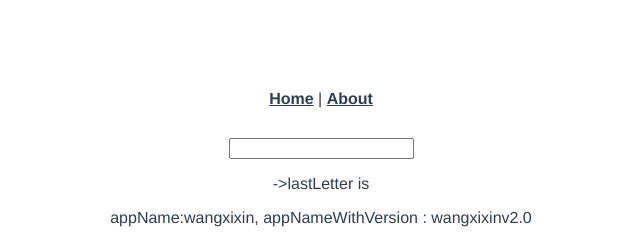
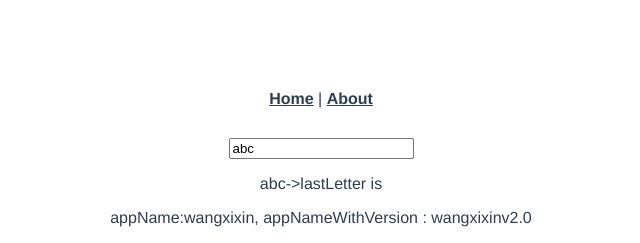
Before and after one commit to wangxx97/vue-cource, a Vue app: page /#/store in a window 1280 px wide. Shown: the top 243 px of the page, without its empty margins (319-959 px from the left). Built offline with nearby package versions, Linux system fonts and the light colour scheme.

Commit message:
7-vuex进阶

```diff
--- a/src/store/index.js
+++ b/src/store/index.js
@@ -5,6 +5,7 @@ import getters from './getters'
 import mutations from './mutations'
 import actions from './actions'
 import user from './module/user'
+import saveInLocal from "./plugin/saveInLocal"
 
 // import config from './config'
 
@@ -13,11 +14,14 @@ Vue.use(Vuex)
 
 // 创建vuex实例
 export default new Vuex.Store({
-  state,
+	// strict: process.env.NODE_ENV === 'development',  // 开启了严格模式
+	strict: false,
+	state,
 	getters,
-  mutations,
-  actions,
-  modules: {
-    user
-  }
+	mutations,
+	actions,
+	modules: {
+		user
+	},
+	plugins: [saveInLocal]
 })
--- a/src/store/mutations.js
+++ b/src/store/mutations.js
@@ -8,8 +8,8 @@ const mutations = {
 		// vue.set(state, 'appVersion', 'v2.0')
 		state.appVersion = 'v2.0'
 	},
-	// SET_STATE_VALUE (state, value) {
-	// 	state.stateValue = value
-	// }
+	SET_STATE_VALUE (state, value) {
+		state.stateValue = value
+	}
 }
 export default mutations
--- /dev/null
+++ b/src/store/plugin/saveInLocal.js
@@ -0,0 +1,8 @@
+export default store => {
+	// console.log('store初始化了')
+	if (localStorage.state) store.replaceState(JSON.parse(localStorage.state))
+	store.subscribe((mutation, state) => {
+		localStorage.state = JSON.stringify(state)
+		// console.log('提交mutation')
+	})
+}
--- a/src/store/state.js
+++ b/src/store/state.js
@@ -1,6 +1,6 @@
 const state = {
 	// 在这里定义的值可以在任何组件中使用
 	appName: 'wangxixin',
-	// stateValue: 'abc'
+	stateValue: 'abc'
 }
 export default state
--- a/src/views/store.vue
+++ b/src/views/store.vue
@@ -2,10 +2,10 @@
 <!--@click 绑定点击事件-->
 <template>
 	<div>
-		<a-input @input="handleInput"/>
-		<!--		<a-input v-model="inputValue"/>-->
+		<!--		<a-input @input="handleInput"/>-->
+		<a-input v-model="stateValue"/>
 		<!--		<a-input :value="inputValue" @input="handleInput"/>-->
-		<p>{{ inputValue }}->lastLetter is{{inputValueLastLetter}}</p>
+		<p>{{ stateValue }}->lastLetter is{{inputValueLastLetter}}</p>
 		<!--		<a-show :content="inputValue"/>-->
 		<p>appName:{{appName}}, appNameWithVersion : {{ appNameWithVersion }} </p>
 		<p>userName:{{userName}},firstLetter is : {{firstLetter}}</p>
@@ -22,7 +22,7 @@
     // import AInput from "_c/AInput.vue"
     import AInput from "../components/AInput"
     import AShow from "../components/AShow"
-     import {mapState, mapGetters, mapMutations, mapActions} from 'vuex'
+    import {mapState, mapGetters, mapMutations, mapActions} from 'vuex'
     // import {createNamespacedHelpers} from 'vuex'
     // const {mapState} = createNamespacedHelpers('user')
     // const {mapGetters} = createNamespacedHelpers('user')
@@ -47,8 +47,16 @@
                 userName: state => state.user.userName,
                 // userName: state => state.user.userName,
                 appVersion: state => state.appVersion,
-                todoList: state => state.user.todo ? state.user.todo.todoList : []
+                todoList: state => state.user.todo ? state.user.todo.todoList : [],
             }),
+            stateValue: {
+                get() {
+                    return this.$store.state.stateValue
+                },
+                set(value) {
+                    this.SET_STATE_VALUE(value)
+                }
+            },
             ...mapGetters([
                 'appNameWithVersion',
                 'firstLetter'
@@ -83,7 +91,7 @@
             ...mapMutations([
                 'SET_USER_NAME',
                 'SET_APP_NAME',
-                // 'SET_STATE_VALUE'
+                'SET_STATE_VALUE'
             ]),
             ...mapActions([
                 'updateAppName'
@@ -103,7 +111,7 @@
                 // this.$store.commit('SET_APP_VERSION')
             },
             changeUserName() {
-                // this.$store.state.user.userName = 'haha' 错误的方法
+                // this.$store.state.user.userName = 'haha' //错误的方法
                 this.SET_USER_NAME('www-ggg')
                 // this.$store.dispatch('updateAppName', '123')
             },
@@ -117,6 +125,9 @@
                     }
                 })
             },
+            handleStateValueChange(val) {
+                this.SET_STATE_VALUE(val)
+            }
         }
     }
 </script>
```
